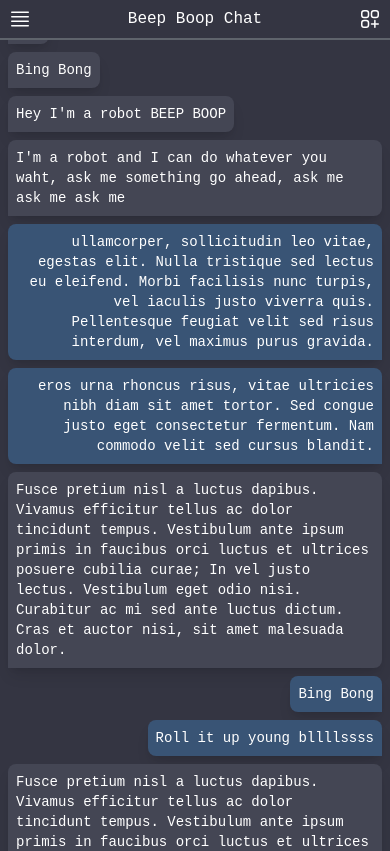
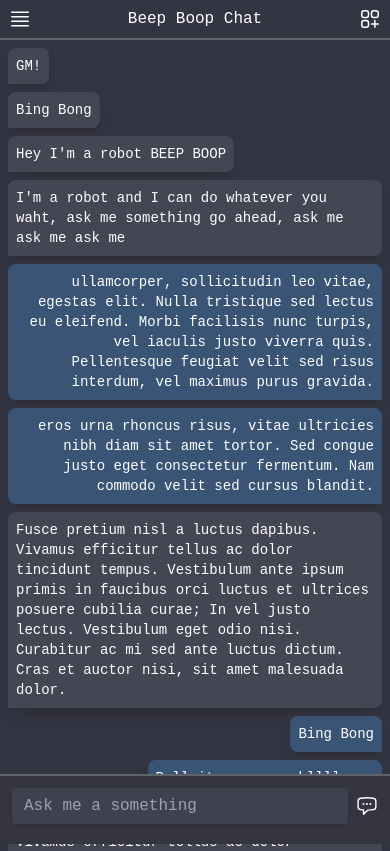
Before and after one commit to leche64/chat-app-client, a Next.js app: page / in a window 390 px wide. Shown: the top 851 px of the page. Built offline with nearby package versions, Linux system fonts and the light colour scheme.

Commit message:
mobile version checkpoint

```diff
--- a/pages/ChatInput.js
+++ b/pages/ChatInput.js
@@ -2,8 +2,8 @@ import React from "react";
 
 const ChatInput = () => {
   return (
-    <div className="w-full border-t-2 border-[#5F646C]">
-      <form className="bg-[#343540] shadow-md rounded p-4">
+    <div className="w-full border-t-2 border-[#5F646C] fixed bottom-0">
+      <form className="bg-[#343540] p-3">
         <div className="flex justify-between items-center mb-2">
           <input
             className="bg-[#40414f] shadow appearance-none rounded w-full py-2 px-3 text-white leading-tight focus:outline-none focus:shadow-outline"
--- a/pages/ChatLog.js
+++ b/pages/ChatLog.js
@@ -2,7 +2,7 @@ import React from "react";
 
 const ChatLog = () => {
   return (
-    <div className="flex flex-col space-y-2 p-2 pb-10">
+    <div className="h-fit flex flex-col space-y-2 p-2 mt-10">
       <div className="chat-box-left">GM!</div>
       <div className="chat-box-left">Bing Bong</div>
       <div className="chat-box-left">Hey I'm a robot BEEP BOOP</div>
--- a/pages/index.js
+++ b/pages/index.js
@@ -15,14 +15,13 @@ export default function Home() {
         <meta name="viewport" content="width=device-width, initial-scale=1" />
         <link rel="icon" href="/favicon.ico" />
       </Head>
-      <div className="body bg-[#343542] w-screen h-full">
+      <div className="body bg-[#343542] w-screen min-h-screen">
         {/* Header */}
         <Header />
         {/* ChatLog */}
         <ChatLog />
-        {/* ChatInput */}
+      </div>
         <ChatInput />
-      </div>
     </>
   );
 }
--- a/styles/globals.css
+++ b/styles/globals.css
@@ -14,6 +14,11 @@ html {
   @apply bg-[#395475] shadow-lg max-w-sm p-2 text-sm rounded-lg rounded-br-none self-end text-right;
 }
 
+* {
+  scrollbar-width: thin;
+  scrollbar-color: #545869 #313542;
+}
+
 
 @tailwind components;
 @tailwind utilities;
```
